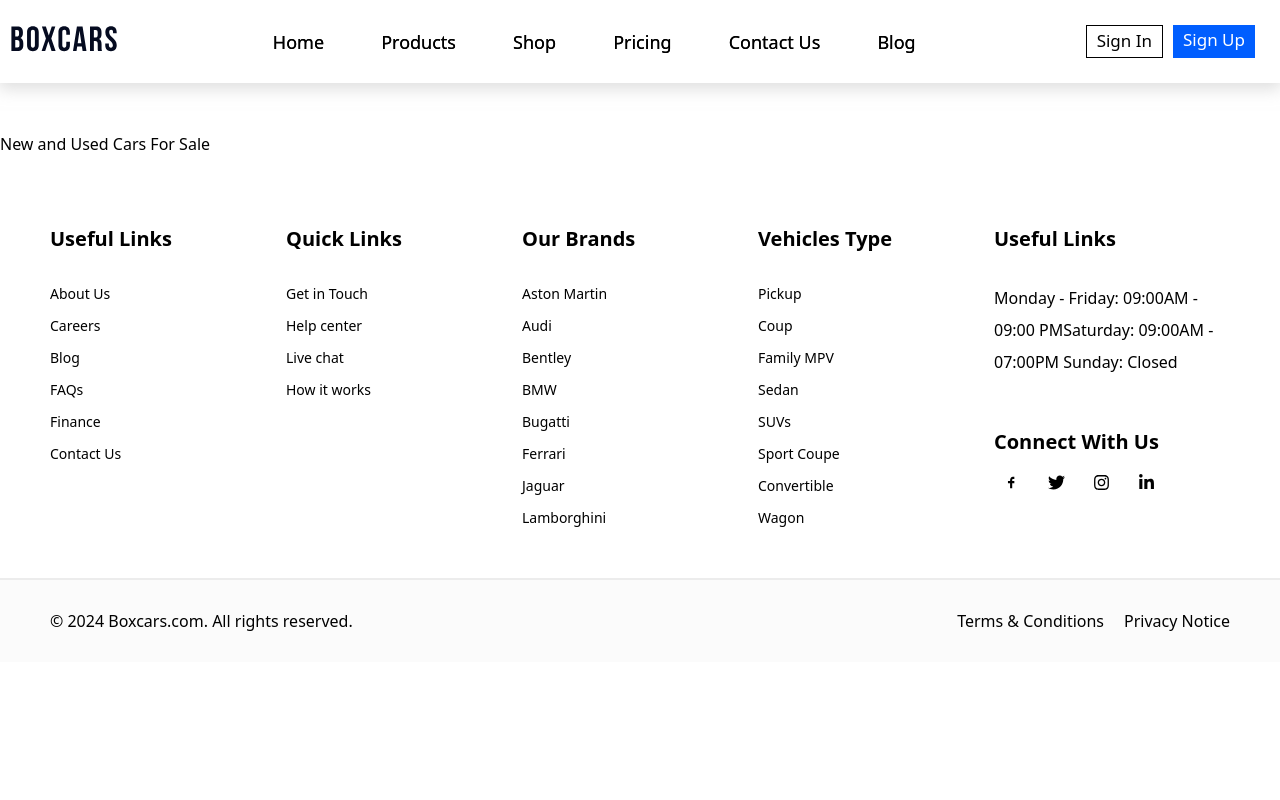
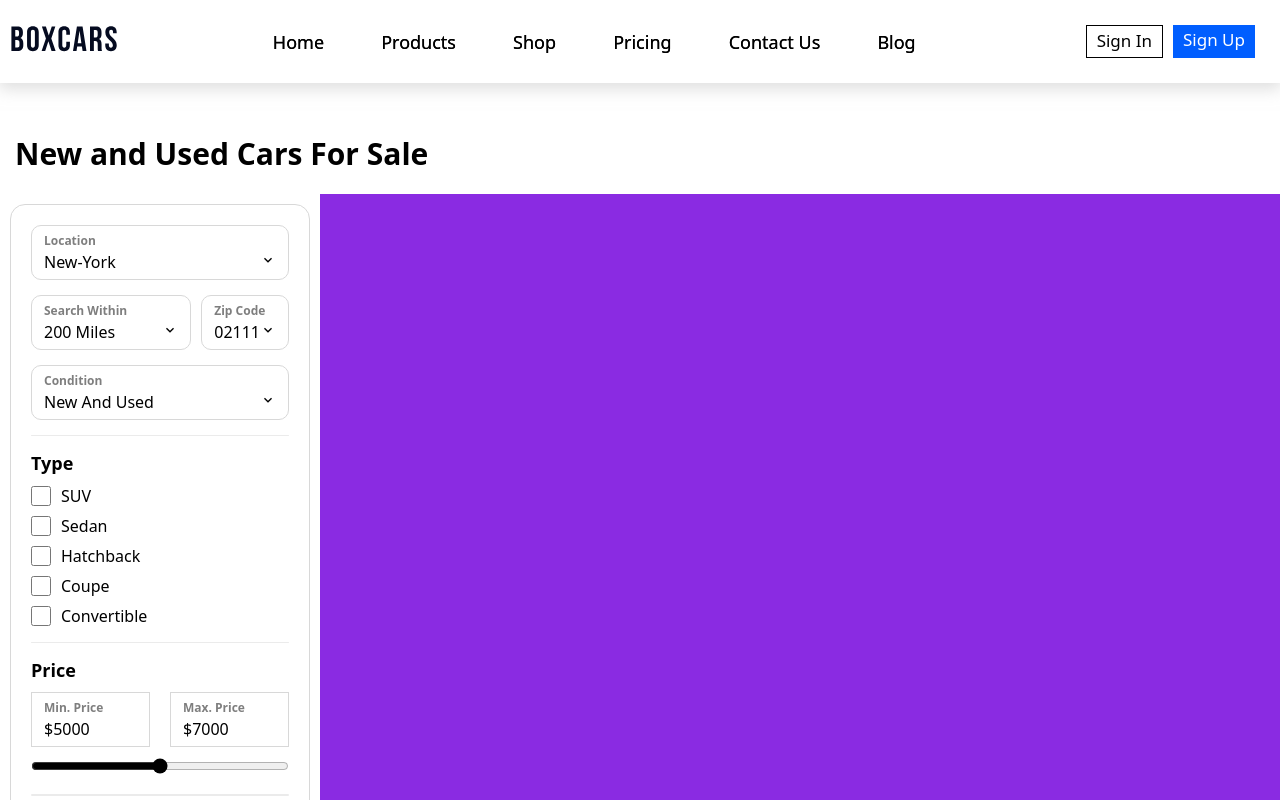
Before and after one commit to DimaShamoev/Car_Rent_WebSite, a React (Vite) app: page /product in a window 1280 px wide. Shown: the top 800 px of the page. Built offline with nearby package versions, Linux system fonts and the light colour scheme.

Commit message:
added filter UI in Product page

```diff
--- a/src/Pages/Product/Product.css
+++ b/src/Pages/Product/Product.css
@@ -1,3 +1,162 @@
-.product-page {
+.product-page-title {
+    font-size: 30px;
+    margin-bottom: 20px;
+    padding: 0 15px;
+    font-weight: 600;
+}
 
+.product-page-filter-list {
+    display: grid;
+    grid-template-columns: 25% 75%;
 }
+
+.product-page-filter {
+    padding: 10px;
+}
+
+.product-page-filter-wrapper {
+    display: flex;
+    flex-direction: column;
+    gap: 15px;
+    border: solid 1px #d8d8d8;
+    padding: 20px;
+    border-radius: 15px;
+}
+
+.product-page-filter-wrapper hr {
+    border: none;
+    border-radius: 10px;
+    height: 1.2px;
+    background-color: rgba(216, 216, 216, 0.5);
+}
+
+.filter-input-block {
+    border: solid 1px #d8d8d8;
+    border-radius: 10px;
+    padding: 25px 12px 6px 12px;
+    position: relative;
+    cursor: pointer;
+}
+
+.filter-input-block-span {
+    position: absolute;
+    top: 6px;
+    font-size: 12px;
+    opacity: 0.5;
+    font-weight: 600;
+}
+
+.filter-input-block-placeholder {
+    width: 100%;
+    display: flex;
+    justify-content: space-between;
+    align-items: center;
+}
+
+.filter-search-zip-inputs-block {
+    display: flex;
+    gap: 10px;
+    flex: 100%
+}
+
+.filter-search-input {
+    flex: 60%;
+    padding: 25px 12px 6px 12px;
+    position: relative;
+    cursor: pointer;
+}
+
+.search-span {
+    position: absolute;
+    top: 6px;
+    font-size: 12px;
+    opacity: 0.5;
+    font-weight: 600;
+}
+
+.filter-zip-input {
+    flex: 30%;
+}
+
+.filter-car-type {
+    display: flex;
+    flex-direction: column;
+    gap: 10px;
+}
+
+.filter-car-type span {
+    font-size: 18px;
+    font-weight: 600;
+}
+
+.filter-car-type ul {
+    list-style: none;
+    display: flex;
+    flex-direction: column;
+    gap: 8px;
+}
+
+.filter-car-type ul li {
+    display: flex;
+    gap: 10px;
+    align-items: center;
+}
+
+.filter-car-type ul li input {
+    height: 20px;
+    width: 20px;
+}
+
+.filter-car-type ul li input:checked {
+    accent-color: black;
+}
+
+.filter-price-block {
+    display: flex;
+    flex-direction: column;
+    gap: 10px;
+}
+
+.filter-price-title {
+    font-size: 18px;
+    font-weight: 600;
+}
+
+.price-cells {
+    display: flex;
+    justify-content: space-between;
+    gap: 20px;
+    flex: 100%;
+}
+
+.min-price,
+.max-price {
+    flex: 45%;
+    border: solid 1px #d8d8d8;
+    padding: 25px 12px 6px 12px;
+    position: relative;
+    cursor: pointer;
+}
+
+.min-price span,
+.max-price span {
+    position: absolute;
+    top: 6px;
+    font-size: 12px;
+    opacity: 0.5;
+    font-weight: 600;
+}
+
+.price-range {
+    width: 100%;
+}
+
+.price-range input {
+    width: 100%;
+    accent-color: black;
+    background: transparent;
+}
+
+.product-page-cars {
+    background-color: blueviolet;
+}
--- a/src/Pages/Product/Product.tsx
+++ b/src/Pages/Product/Product.tsx
@@ -1,4 +1,6 @@
 import React from "react";
+import "./Product.css"
+import { MdKeyboardArrowDown } from "react-icons/md";
 
 const Product: React.FunctionComponent = () => {
     interface IProductVehicles {
@@ -134,12 +136,104 @@ const Product: React.FunctionComponent = () => {
             <div className="product-page-filter-list">
 
                 <div className="product-page-filter">
-                    <div className="filter-location-input">
+                    <div className="product-page-filter-wrapper">
+
+                        <div className="filter-location-input filter-input-block">
+                            <span className="location-span filter-input-block-span">Location</span>
+                            <div className="filter-location-placeholder filter-input-block-placeholder">
+                                <span>New-York</span>
+                                <span><MdKeyboardArrowDown /></span>
+                            </div>
+                        </div>
+
+                        <div className="filter-search-zip-inputs-block">
+                            <div className="filter-search-input filter-input-block">
+                                <span className="location-span search-span">Search Within</span>
+                                <div className="filter-search-placeholder filter-input-block-placeholder">
+                                    <span>200 Miles</span>
+                                    <span><MdKeyboardArrowDown /></span>
+                                </div>
+                            </div>
+                            <div className="filter-zip-input filter-input-block">
+                                <span className="filter-input-block-span">Zip Code</span>
+                                <div className="filter-zip-placeholder filter-input-block-placeholder">
+                                    <span>02111</span>
+                                    <span><MdKeyboardArrowDown /></span>
+                                </div>
+                            </div>
+                        </div>
+
+                        <div className="filter-condition-input filter-input-block">
+                            <span className="filter-input-block-span">Condition</span>
+                            <div className="filter-condition-placeholder filter-input-block-placeholder">
+                                <span>New And Used</span>
+                                <span><MdKeyboardArrowDown /></span>
+                            </div>
+                        </div>
+
+                        <hr />
+
+                        <div className="filter-car-type">
+                            <span>Type</span>
+                            <ul>
+                                <li><input type="checkbox" /> SUV</li>
+                                <li><input type="checkbox" /> Sedan</li>
+                                <li><input type="checkbox" /> Hatchback</li>
+                                <li><input type="checkbox" /> Coupe</li>
+                                <li><input type="checkbox" /> Convertible</li>
+                            </ul>
+                        </div>
+
+                        <hr />
+
+                        <div className="filter-price-block">
+                            <div className="filter-price-title">
+                                Price
+                            </div>
+                            <div className="price-cells">
+                                <div className="min-price">
+                                    <span>Min. Price</span>
+                                    <div>$5000</div>
+                                </div>
+                                <div className="max-price">
+                                    <span>Max. Price</span>
+                                    <div>$7000</div>
+                                </div>
+                            </div>
+                            <div className="price-range">
+                                <input type="range" />
+                            </div>
+                        </div>
+
+                        <hr />
+
+                        <div className="filter-gear-type filter-car-type">
+                            <span>Transmission</span>
+                            <ul>
+                                <li><input type="checkbox" /> Diesel</li>
+                                <li><input type="checkbox" /> Diesel</li>
+                                <li><input type="checkbox" /> Diesel</li>
+                            </ul>
+                        </div>
+
+                        <hr />
+
+                        <div className="filter-fuel-type filter-car-type">
+                            <span>Fuel Type</span>
+                            <ul>
+                                <li><input type="checkbox" /> Diesel</li>
+                                <li><input type="checkbox" /> Diesel</li>
+                                <li><input type="checkbox" /> Diesel</li>
+                                <li><input type="checkbox" /> Diesel</li>
+                            </ul>
+                        </div>
 
                     </div>
                 </div>
 
-                <div className="product-page-cars"></div>
+                <div className="product-page-cars">
+
+                </div>
             </div>
         </div>
     );
```
